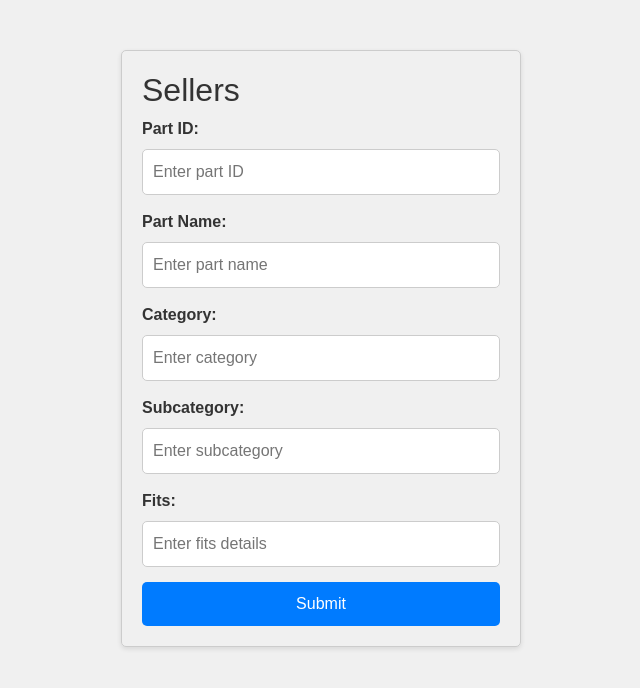
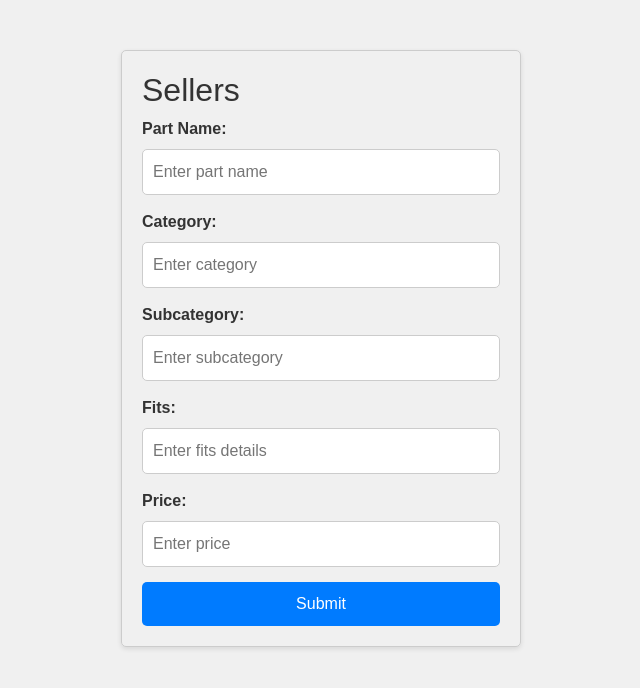
Before and after one commit to WSU-4110/AutoMarket, a React (Create React App) app in the folder firebase-react-app/: page /sellers in a window 1280 px wide. Shown: the top 688 px of the page, without its empty margins (319-959 px from the left). Built offline with nearby package versions, Linux system fonts and the light colour scheme; no server answers; a small style sheet from the web is missing; the HTML template or start-up script is replaced by a standard one.

Commit message:
sellerspage publishes to database & added price

```diff
--- a/firebase-react-app/package.json
+++ b/firebase-react-app/package.json
@@ -14,6 +14,7 @@
     "react-router-dom": "^6.16.0",
     "react-scripts": "^5.0.1",
     "react-scroll": "^1.9.0",
+    "uuid": "^9.0.1",
     "web-vitals": "^2.1.4"
   },
   "scripts": {
--- a/firebase-react-app/src/firebase.js
+++ b/firebase-react-app/src/firebase.js
@@ -24,6 +24,8 @@ export const auth = getAuth(app)
 // Initialize Database
 export const db = getDatabase(app);
 
+
+
 export function writeUserData(userId, email, firstName, lastName, phoneNumber, password)
 {
   const userRef = ref(db, 'users/' + userId);
@@ -37,16 +39,20 @@ export function writeUserData(userId, email, firstName, lastName, phoneNumber, p
   });
 }
 
-export function writePartData(partId, partName, category, subcategory, fits)
-{
-  const partRef = ref(db, 'parts/' + partId);
-  set(partRef, {
-      name: partName,
+export async function writePartData(partId, partName, category, subcategory, fits, price) {
+  try {
+    const partRef = ref(db, `parts/${partId}`);
+    await set(partRef, {
+      partName: partName,
       category: category,
       subcategory: subcategory,
-      fits: fits
-  });
+      fits: fits,
+      price: price
+    });
+  } catch (error)
+  {
+    console.error("Error writing data to Firebase:", error);
+    throw error;
+  }
+
 }
-writePartData("101 ", "break pads", "Breaks", "Brembo", "S1" );
-writePartData("102", "spark plug", "Ignition", "NGK", "S4");
-writePartData("103", "headlight", "Lighting", "Philips", "LX1");
--- a/firebase-react-app/src/pages/SellersPage/SellersPage.js
+++ b/firebase-react-app/src/pages/SellersPage/SellersPage.js
@@ -1,63 +1,97 @@
-import React, { useState, useEffect } from 'react';
+import React, { useState } from 'react';
 import './SellersPage.css';
+import { writePartData } from './../../firebase';
+import { v4 as uuidv4 } from 'uuid';
 
 function SellersPage() {
-  const [partId, setPartId] = useState("");
   const [partName, setPartName] = useState("");
   const [category, setCategory] = useState("");
   const [subcategory, setSubcategory] = useState("");
   const [fits, setFits] = useState("");
+  const [price, setPrice] = useState("");
   const [message, setMessage] = useState("");
 
   const submitForm = async () => {
     try {
-      // Here you can handle form submission, for instance sending the data to your backend
-      // For now, we're just showcasing a successful submission message
+      if (!partName || !category || !subcategory || !fits || !price) {
+        throw new Error("All fields are required.");
+      }
+
+      const partId = uuidv4();
+
+      console.log("Submitting:", { partName, category, subcategory, fits, price });
+      await writePartData(partId, partName, category, subcategory, fits, price);
+
       setMessage("Form submitted successfully!");
-
-      setPartId("");
       setPartName("");
       setCategory("");
       setSubcategory("");
       setFits("");
-
+      setPrice("");
     } catch (error) {
+      console.error(error);
       setMessage(`Submission Error: ${error.message}`);
     }
   };
 
   return (
     <div className="sellers-container">
-
       <div className="sellers-form">
         <h2>Sellers</h2>
 
         <div className="input-container">
-          <label>Part ID:</label>
-          <input type="text" value={partId} onChange={(e) => setPartId(e.target.value)} placeholder="Enter part ID" />
-        </div>
-
-        <div className="input-container">
           <label>Part Name:</label>
-          <input type="text" value={partName} onChange={(e) => setPartName(e.target.value)} placeholder="Enter part name" />
+          <input
+            type="text"
+            value={partName}
+            onChange={(e) => setPartName(e.target.value)}
+            placeholder="Enter part name"
+          />
         </div>
 
         <div className="input-container">
           <label>Category:</label>
-          <input type="text" value={category} onChange={(e) => setCategory(e.target.value)} placeholder="Enter category" />
+          <input
+            type="text"
+            value={category}
+            onChange={(e) => setCategory(e.target.value)}
+            placeholder="Enter category"
+          />
         </div>
 
         <div className="input-container">
           <label>Subcategory:</label>
-          <input type="text" value={subcategory} onChange={(e) => setSubcategory(e.target.value)} placeholder="Enter subcategory" />
+          <input
+            type="text"
+            value={subcategory}
+            onChange={(e) => setSubcategory(e.target.value)}
+            placeholder="Enter subcategory"
+          />
         </div>
 
         <div className="input-container">
           <label>Fits:</label>
-          <input type="text" value={fits} onChange={(e) => setFits(e.target.value)} placeholder="Enter fits details" />
+          <input
+            type="text"
+            value={fits}
+            onChange={(e) => setFits(e.target.value)}
+            placeholder="Enter fits details"
+          />
         </div>
 
-        <button className="submit-btn" onClick={submitForm}>Submit</button>
+        <div className="input-container">
+          <label>Price:</label>
+          <input
+            type="text"
+            value={price}
+            onChange={(e) => setPrice(e.target.value)}
+            placeholder="Enter price"
+          />
+        </div>
+
+        <button className="submit-btn" onClick={submitForm}>
+          Submit
+        </button>
       </div>
 
       {message && <div className="message">{message}</div>}
```
Also changed, not shown: 1 other file (tests, documents, lock files or other folders).
